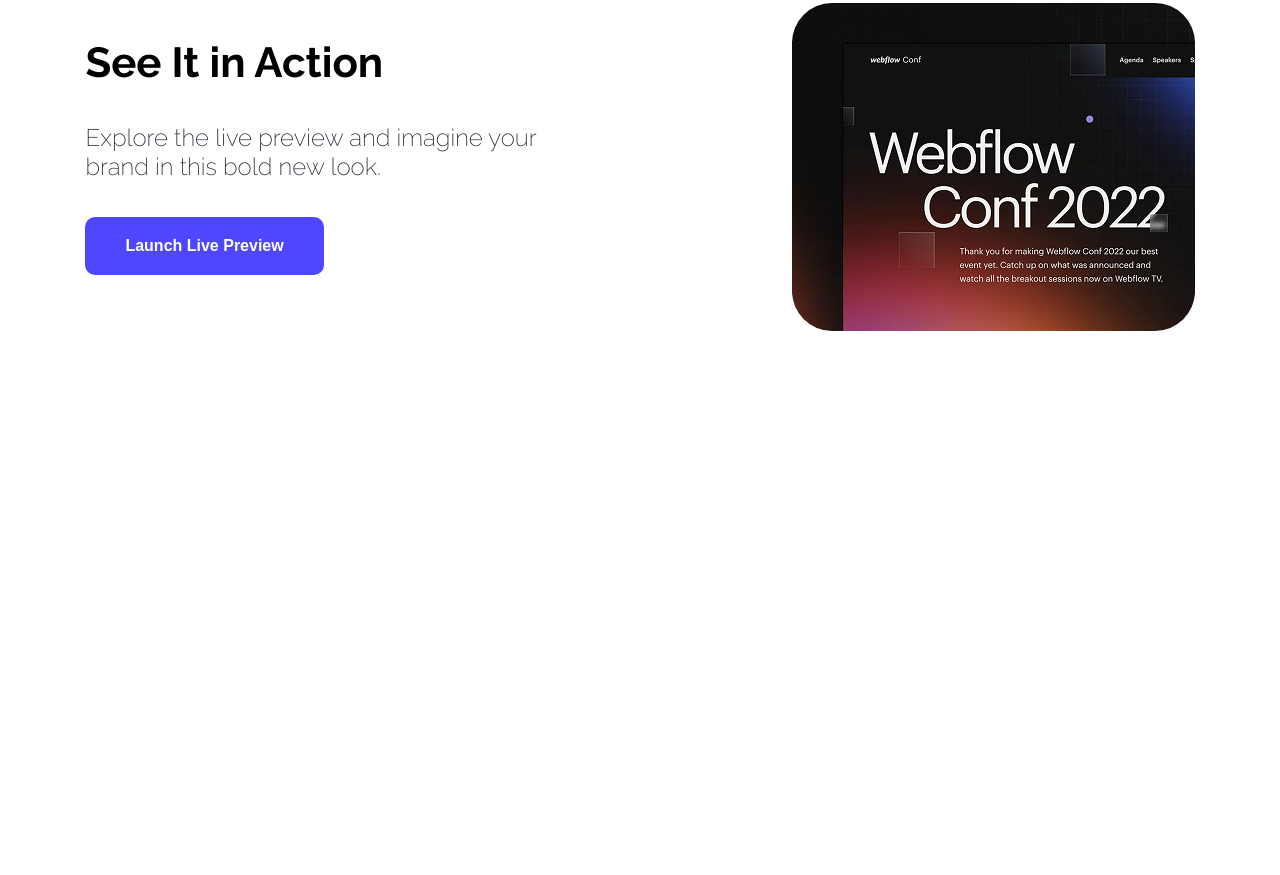
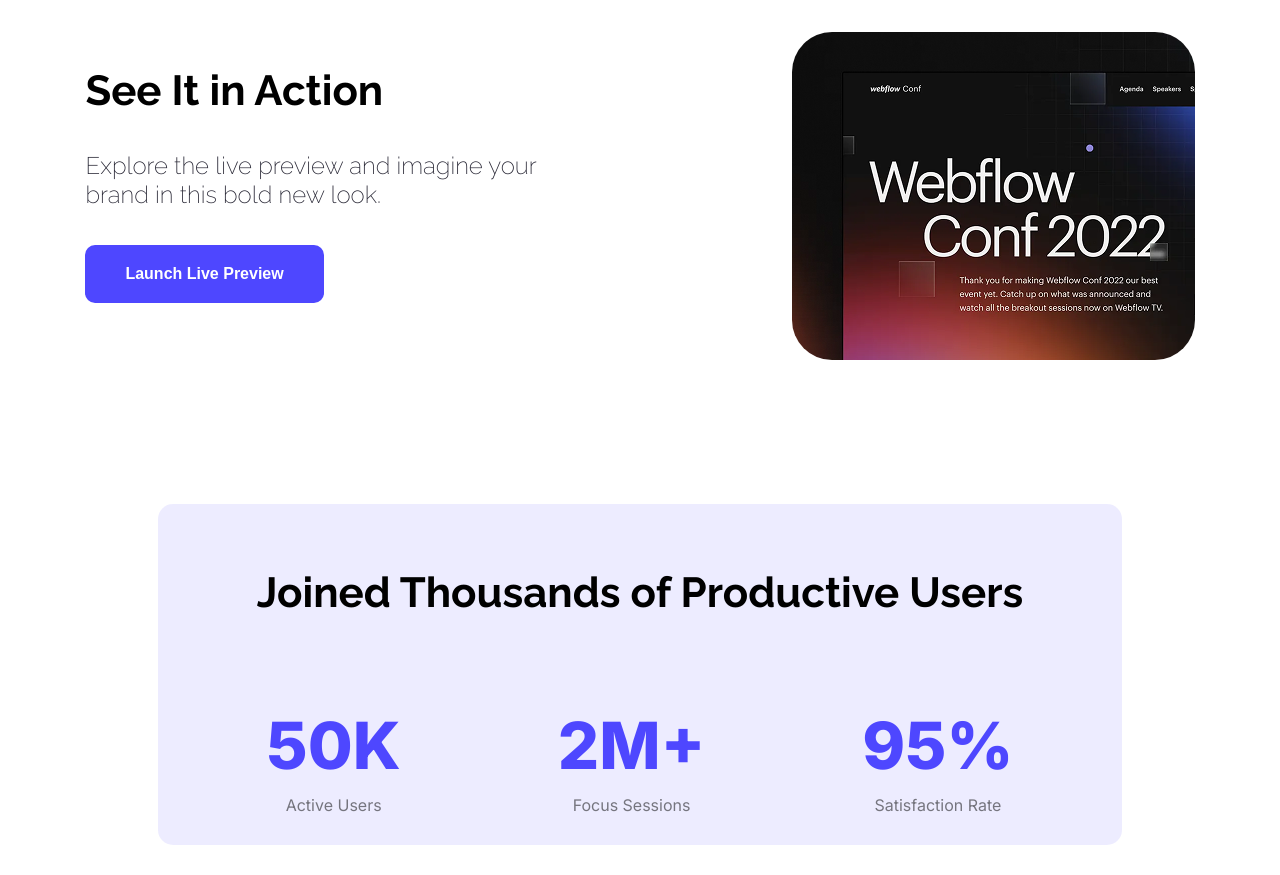
Before and after one commit to mhmridul24/assignment1, a plain HTML site: page index.html in a window 1280 px wide. Shown: the part 976-1851 px from the top of the page. Before the commit the page ends 1451 px from the top, so only its background shows below. Drawn offline with Linux system fonts and the light colour scheme.

Commit message:
Added section2

```diff
--- a/index.html
+++ b/index.html
@@ -40,7 +40,26 @@
                 <button class="btn-primary">Launch Live Preview</button>
             </div>
             <div>
-                <img class="section1-img" src="Assets/wc-mini.png" alt="">
+                <img class="section1-img" src="assets/wc-mini.png" alt="">
+            </div>
+        </section>
+
+        <section class="section2">
+            <h2 class="title">Joined Thousands of Productive Users</h2>
+
+            <div class="info-container">
+                <div class="info inter-font">
+                <h2 class="nav-title-2 ">50K</h2>
+                <p>Active Users</p>
+            </div>
+            <div class="info inter-font">
+                <h2 class="nav-title-2 ">2M+</h2>
+                <p>Focus Sessions</p>
+            </div>
+            <div class="info inter-font">
+                <h2 class="nav-title-2">95%</h2>
+                <p>Satisfaction Rate</p>
+            </div>
             </div>
         </section>
 
--- a/styles/design.css
+++ b/styles/design.css
@@ -28,9 +28,15 @@
 .nav-title{
     color: #4E47FF;
     /* font-weight: 3000000; */
-    font-size: 36px;
-    font-weight: bolder;
+    font-size: 46px;
+    font-weight: 800;
 
+}
+.nav-title-2{
+    color: #4E47FF;
+    font-size: 65px;
+    font-weight: 800;
+    margin-bottom: 10px;
 }
 nav{
     display: flex;
@@ -83,3 +89,30 @@ nav{
 .section1-img{
     border-radius: 40px;
 }
+
+/* Section2 styles */
+.section2{
+    text-align: center;
+    background-color: rgba(78, 71, 255, 0.1);
+    padding: 30px  ;
+    margin: 30px 150px;
+    border-radius: 15px;
+}
+.section2 p{
+    color: black;
+    opacity: 50%;
+    margin: 0;
+
+}
+.info-container{
+    display: flex;
+    justify-content: space-around;
+    text-align: center;
+
+}
+.info{
+    display: flex;
+    flex-direction: column;
+    align-items: center;
+
+}
```
